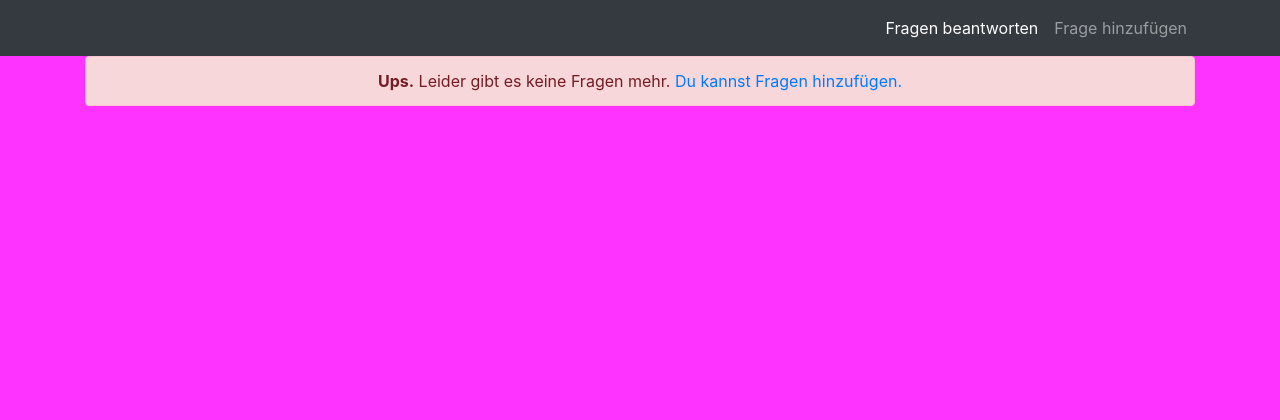
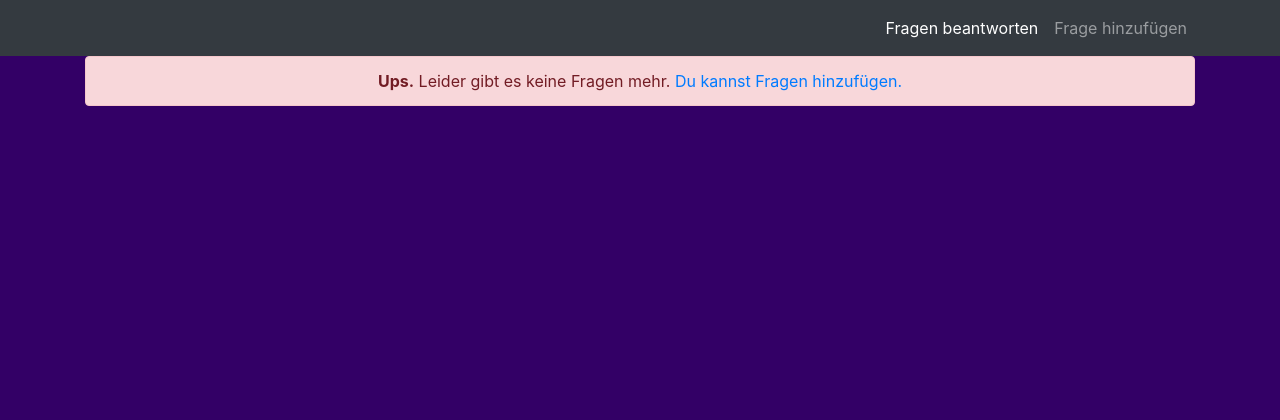
Before and after one commit to olf42/100hackerfragen, a Flask app: page / in a window 1280 px wide. Shown: the top 420 px of the page. Run offline with Flask 2, Linux system fonts and the light colour scheme; data comes from the database, SQL or seed files in the repository; data that the repository does not hold is empty; some libraries are stand-ins or nearby versions.

Commit message:
better color

```diff
--- a/static/css/index.css
+++ b/static/css/index.css
@@ -1,6 +1,6 @@
 body {
     padding-top: 54px;
-    background-color: rgb(255,51,255);
+    background-color: rgb(51,0,102);
     color: white;
 }
 
```
